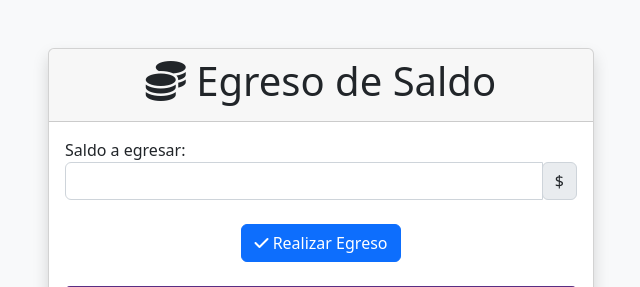
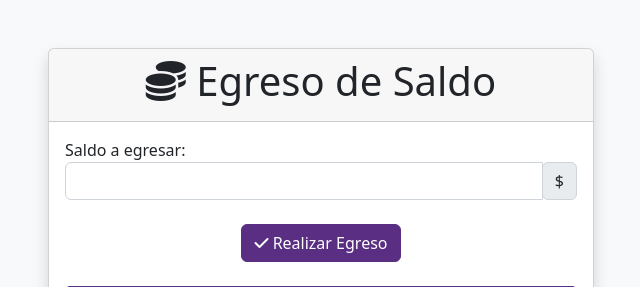
Before and after one commit to caroline2684/sistema-python, a Flask app: template templates/egreso.html in a window 1280 px wide. Shown: the part 69-356 px from the top of the page, without its empty margins (319-959 px from the left). Run offline with Flask 3, Linux system fonts and the light colour scheme; the template is opened without the code that fills it, so the values that code supplies are empty; some libraries are stand-ins or nearby versions.

Commit message:
Update egreso.html

```diff
--- a/templates/egreso.html
+++ b/templates/egreso.html
@@ -7,6 +7,15 @@ block content %}
     padding: 10px; /* Espaciado interno */
     border-radius: 5px; /* Esquinas redondeadas */
     font-size: 18px; /* Tamaño de fuente más grande */
+  }
+  .btn-primary {
+    background-color: #592e83;
+    border-color: #592e83;
+  }
+
+  .btn-primary:hover {
+    background-color: #0056b3;
+    border-color: #0056b3;
   }
 </style>
 
```
